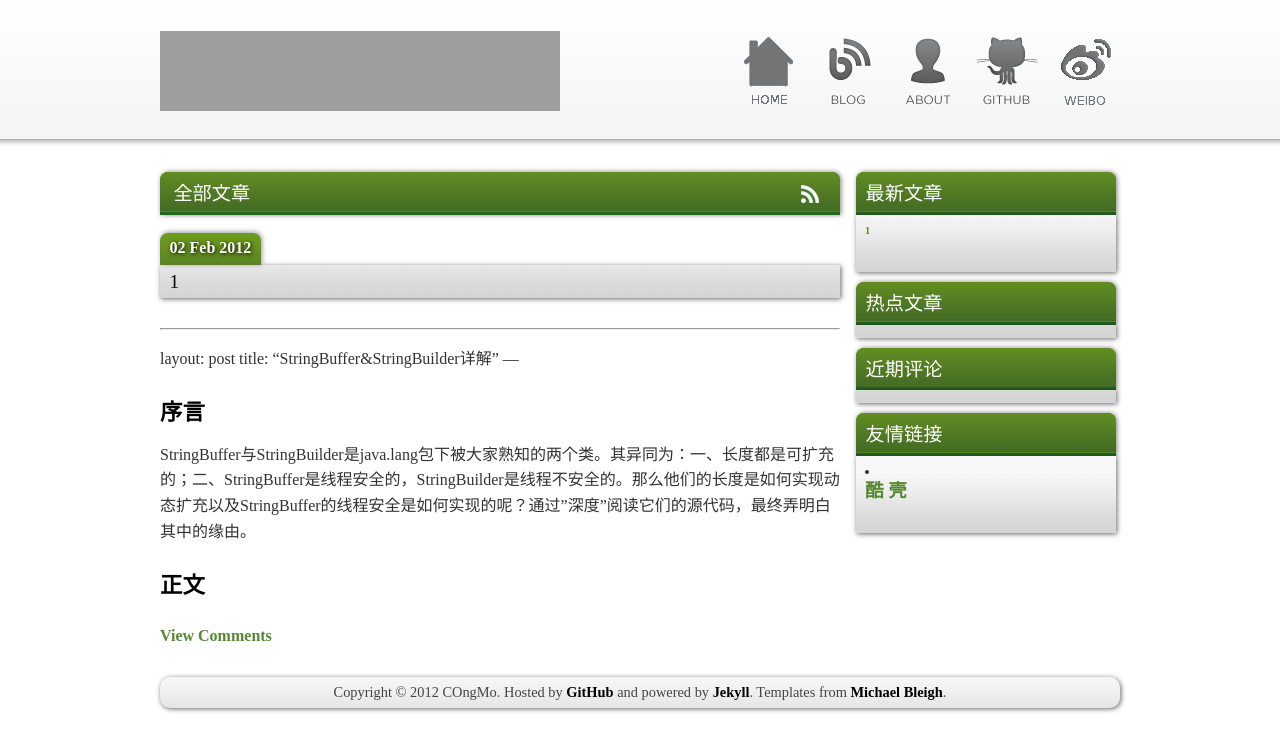
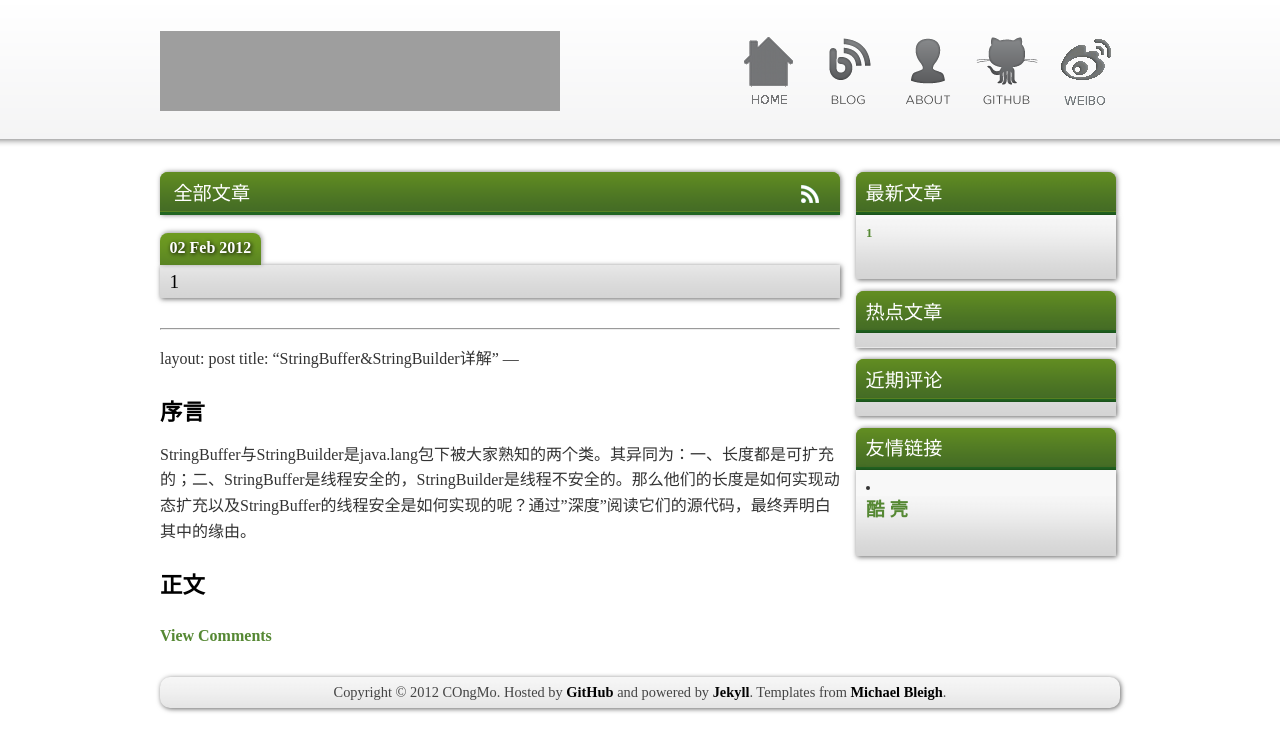
Before and after one commit to congmo/congmo.github.com, a Jekyll site: the page built from index.html, in a window 1280 px wide. Shown: the top 751 px of the page. Built offline with Jekyll 4.4.1, drawn with Linux system fonts in a browser that asks for light colours; comment, search, counter and statistics services are not loaded; grey boxes are pictures that could not be loaded.

Commit message:
change font size

```diff
--- a/index.html
+++ b/index.html
@@ -24,7 +24,7 @@
     <div class="repo">
       {% for post in site.posts limit:page.lastest_posts %}
         <div class='post'>
-          <div class='body'><a href='{{post.url}}' style="font-size:0.8em">{{post.title}}</a></div>
+          <div class='body'><a href='{{post.url}}' style="font-size:0.9em">{{post.title}}</a></div>
         </div>
       {% endfor %}
     </div>
--- a/stylesheets/master.css
+++ b/stylesheets/master.css
@@ -266,7 +266,7 @@
   font-weight: normal;
   color: #000;
   z-index: 10000;
-  font-size: 0.8em;
+  font-size: 0.9em;
   line-height: 150%;
 }
 
```
